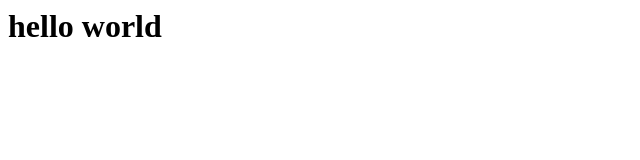
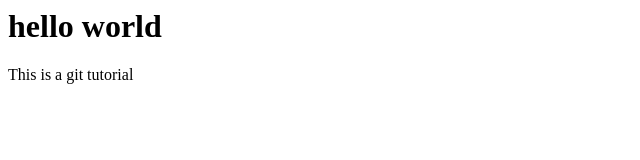
Before and after one commit to vlonevicc/GitDemo, a plain HTML site: page index.html in a window 1280 px wide. Shown: the whole page, without its empty margins (0-640 px from the left). Drawn offline with Linux system fonts and the light colour scheme.

Commit message:
Added message to index.html

```diff
--- a/index.html
+++ b/index.html
@@ -1 +1,3 @@
 <h1>hello world</h1>
+
+<p>This is a git tutorial</p>
```
